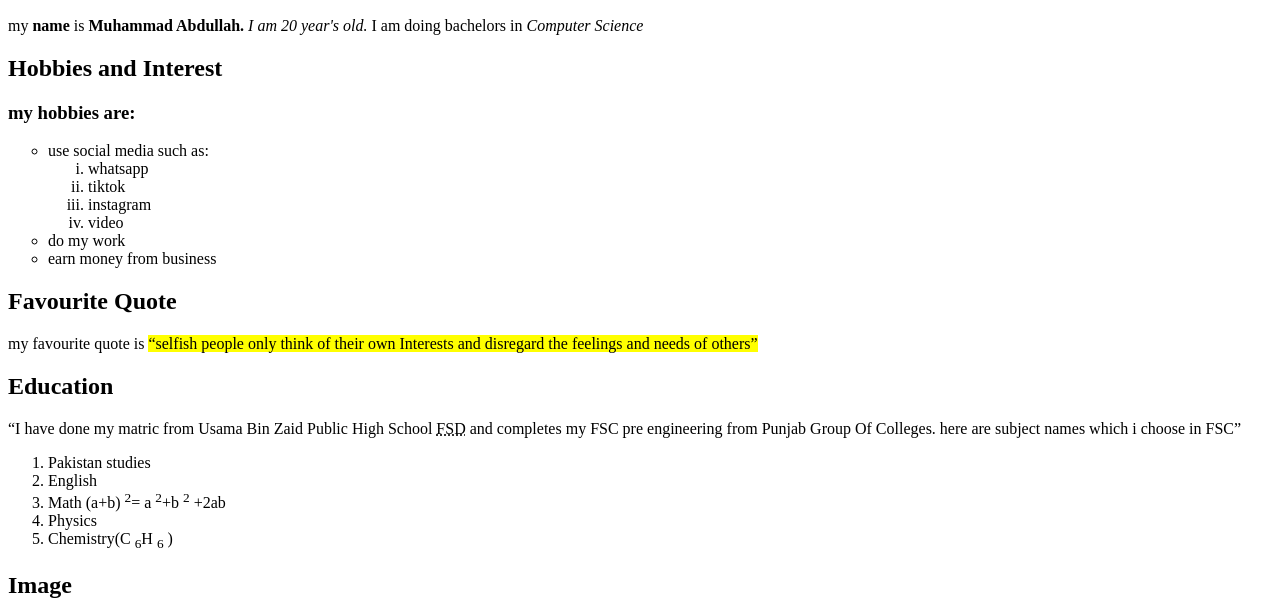
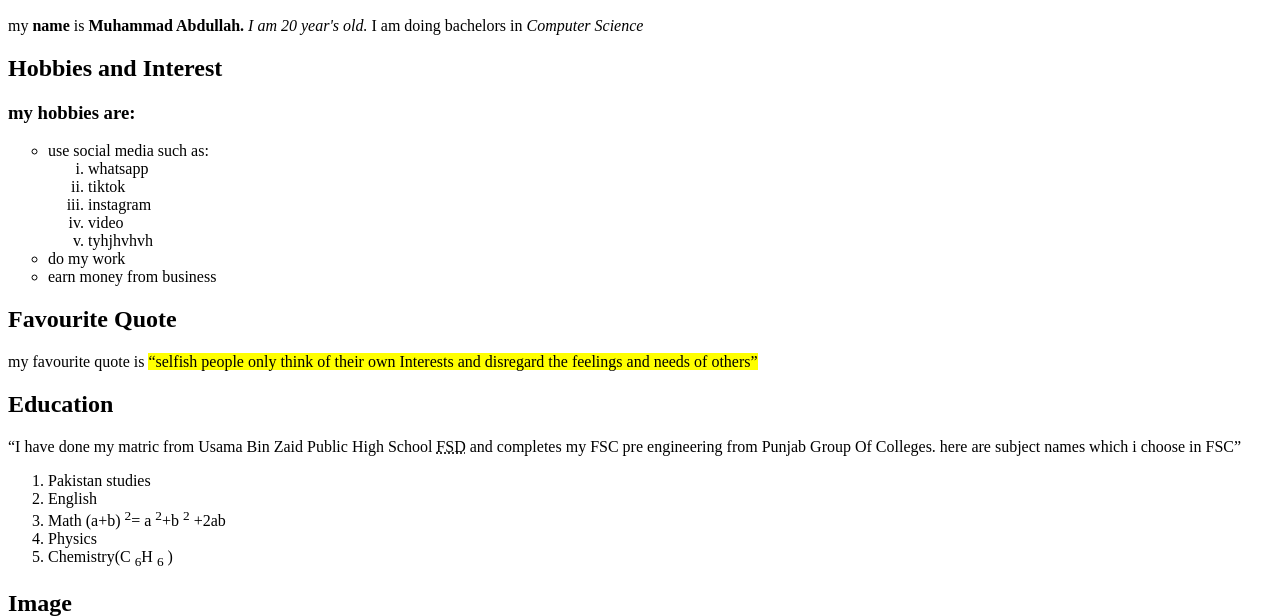
Before and after one commit to Abdullah2414/profile, a plain HTML site: page profile.html in a window 1280 px wide. Shown: the part 110-726 px from the top of the page. Drawn offline with Linux system fonts and the light colour scheme.

Commit message:
li tag added in profile.html file

```diff
--- a/profile.html
+++ b/profile.html
@@ -22,6 +22,7 @@
                 <li>tiktok</li>
                 <li>instagram</li>
                 <li>video</li>
+                <li>tyhjhvhvh</li>
             </ol>
         </li>
         <li>do my work</li>
```
